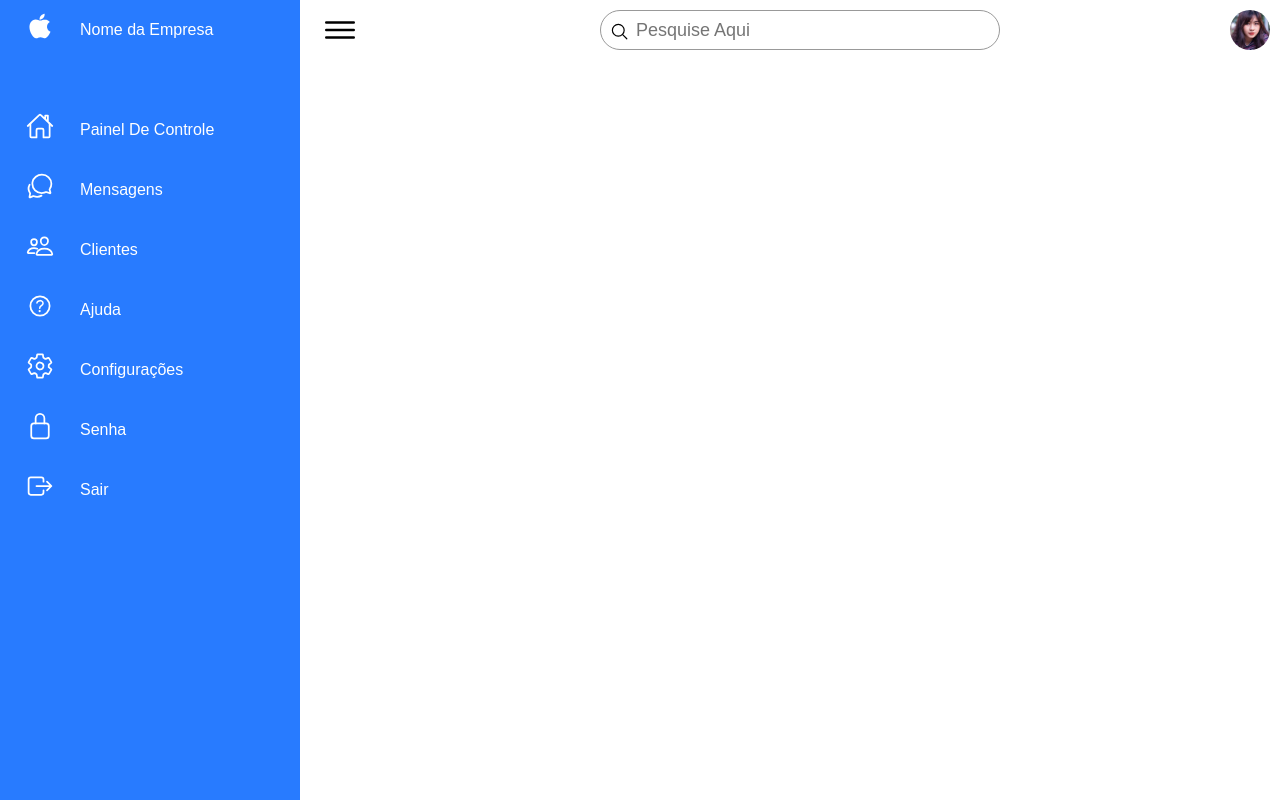
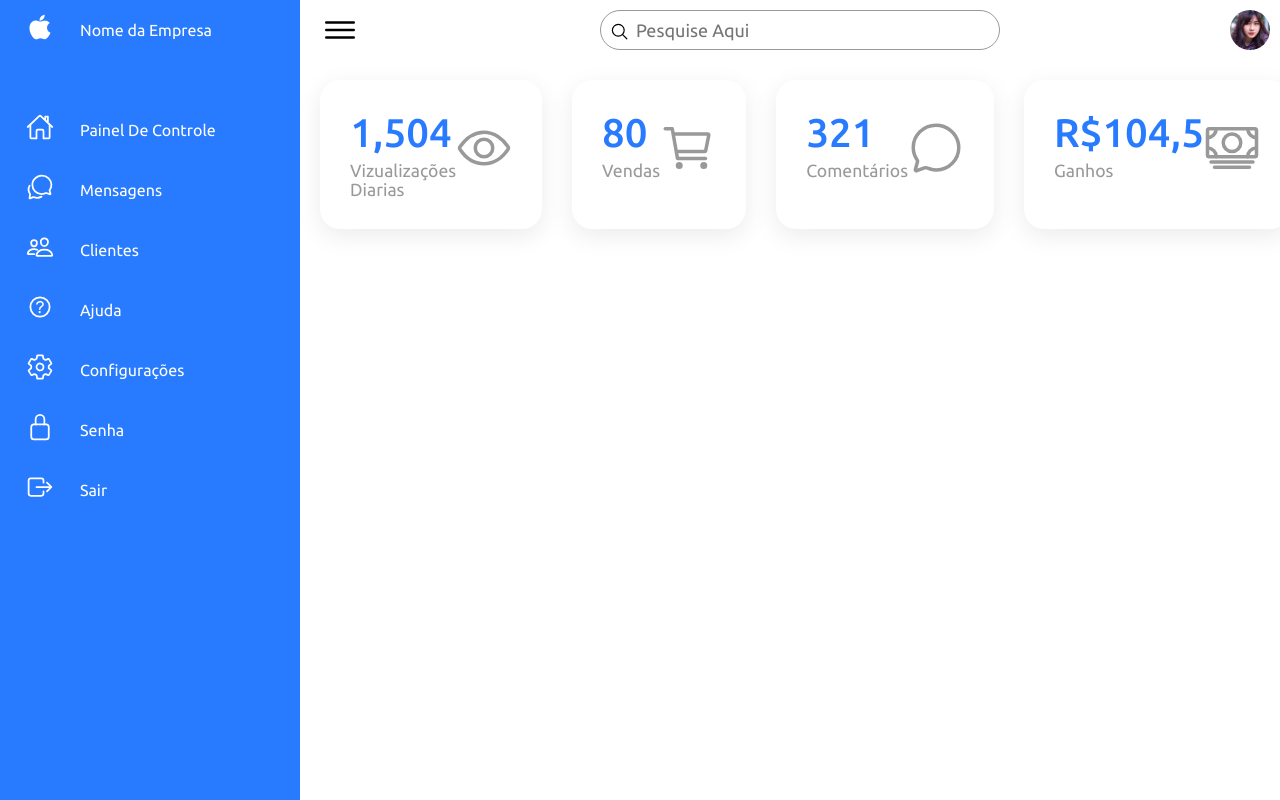
Before and after one commit to Brunno-Ar/projeto-Painel-ADM-Responsivo, a plain HTML site: page index.html in a window 1280 px wide. Drawn offline with nearby package versions, Linux system fonts and the light colour scheme; a web font is replaced by a local one.

Commit message:
adiconando cardBoxes

```diff
--- a/index.html
+++ b/index.html
@@ -94,6 +94,47 @@
             <img src="user.jpg" />
           </div>
         </div>
+
+        <!-- Cards -->
+
+        <div class="cardBox">
+          <div class="card">
+            <div>
+              <div class="numbers">1,504</div>
+              <div class="cardName">Vizualizações Diarias</div>
+            </div>
+            <div class="iconBx">
+              <ion-icon name="eye-outline"></ion-icon>
+            </div>
+          </div>
+          <div class="card">
+            <div>
+              <div class="numbers">80</div>
+              <div class="cardName">Vendas</div>
+            </div>
+            <div class="iconBx">
+              <ion-icon name="cart-outline"></ion-icon>
+            </div>
+          </div>
+          <div class="card">
+            <div>
+              <div class="numbers">321</div>
+              <div class="cardName">Comentários</div>
+            </div>
+            <div class="iconBx">
+              <ion-icon name="chatbubble-outline"></ion-icon>
+            </div>
+          </div>
+          <div class="card">
+            <div>
+              <div class="numbers">R$104,5</div>
+              <div class="cardName">Ganhos</div>
+            </div>
+            <div class="iconBx">
+              <ion-icon name="cash-outline"></ion-icon>
+            </div>
+          </div>
+        </div>
       </div>
     </div>
 
@@ -107,14 +148,6 @@
     ></script>
 
     <script>
-      //adicionar classe suspensa na div selecionada
-      let list = document.querySelectorAll(".navegation li");
-      function activeLink() {
-        list.forEach((item) => item.classList.remove("hovered"));
-        this.classList.add("hovered");
-      }
-      list.forEach((item) => item.addEventListener("mouseover", activeLink));
-
       //MenuToggle
 
       let toggle = document.querySelector(".toggle");
@@ -125,6 +158,13 @@
         navegation.classList.toggle("active");
         main.classList.toggle("active");
       };
+      //adicionar classe suspensa na div selecionada
+      let list = document.querySelectorAll(".navegation li");
+      function activeLink() {
+        list.forEach((item) => item.classList.remove("hovered"));
+        this.classList.add("hovered");
+      }
+      list.forEach((item) => item.addEventListener("mouseover", activeLink));
     </script>
   </body>
 </html>
--- a/style.css
+++ b/style.css
@@ -1,4 +1,4 @@
-@import url("https://fonts.googleapis.com/css2?family=Ubunto:wght@300;400;500;700&display=swap");
+@import url("https://fonts.googleapis.com/css2?family=Ubuntu:wght@300;400;500;700&display=swap");
 * {
   margin: 0;
   padding: 0;
@@ -127,10 +127,11 @@ body {
   left: 300px;
   min-height: 100vh;
   background: var(--white);
-  transition: 0.5;
+  transition: 0.5s;
 }
 .main.active {
   width: calc(100% - 80px);
+  left: 80px;
 }
 .topbar {
   width: 100%;
@@ -191,3 +192,50 @@ body {
   height: 100%;
   object-fit: cover;
 }
+.cardBox {
+  position: relative;
+  width: 100%;
+  padding: 20px;
+  display: grid;
+  grid-template-columns: repeat(4, 1fr);
+  grid-gap: 30px;
+}
+.cardBox .card {
+  position: relative;
+  background: var(--white);
+  padding: 30px;
+  border-radius: 20px;
+  display: flex;
+  justify-content: space-between;
+  cursor: pointer;
+  box-shadow: 0 7px 25px rgba(0, 0, 0, 0.08);
+}
+.cardBox .card .numbers {
+  position: relative;
+  font-weight: 500;
+  font-size: 2.5em;
+  color: var(--blue);
+}
+.cardBox .card .cardName {
+  color: var(--black2);
+  font-size: 1.1em;
+  margin-top: 5px;
+}
+.cardBox .card .iconBx {
+  position: relative;
+  color: var(--black2);
+  font-size: 3.5em;
+  margin-top: 10px;
+}
+.cardBox .card:hover {
+  background: var(--blue);
+}
+
+.cardBox .card:hover .numbers {
+  background: var(--blue);
+}
+.cardBox .card:hover .iconBx,
+.cardBox .card:hover .cardName,
+.cardBox .card:hover .numbers {
+  color: var(--white);
+}
```
